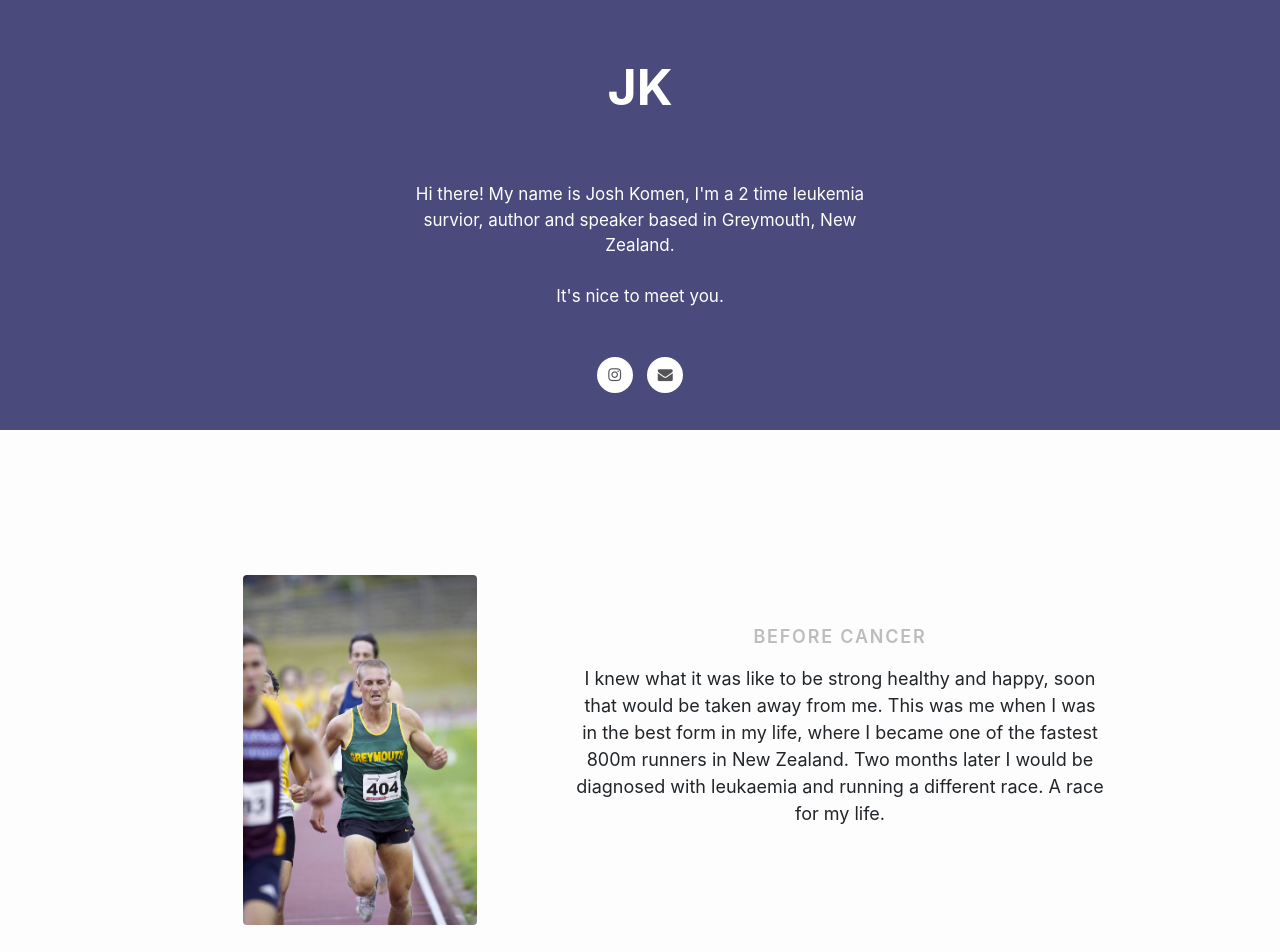
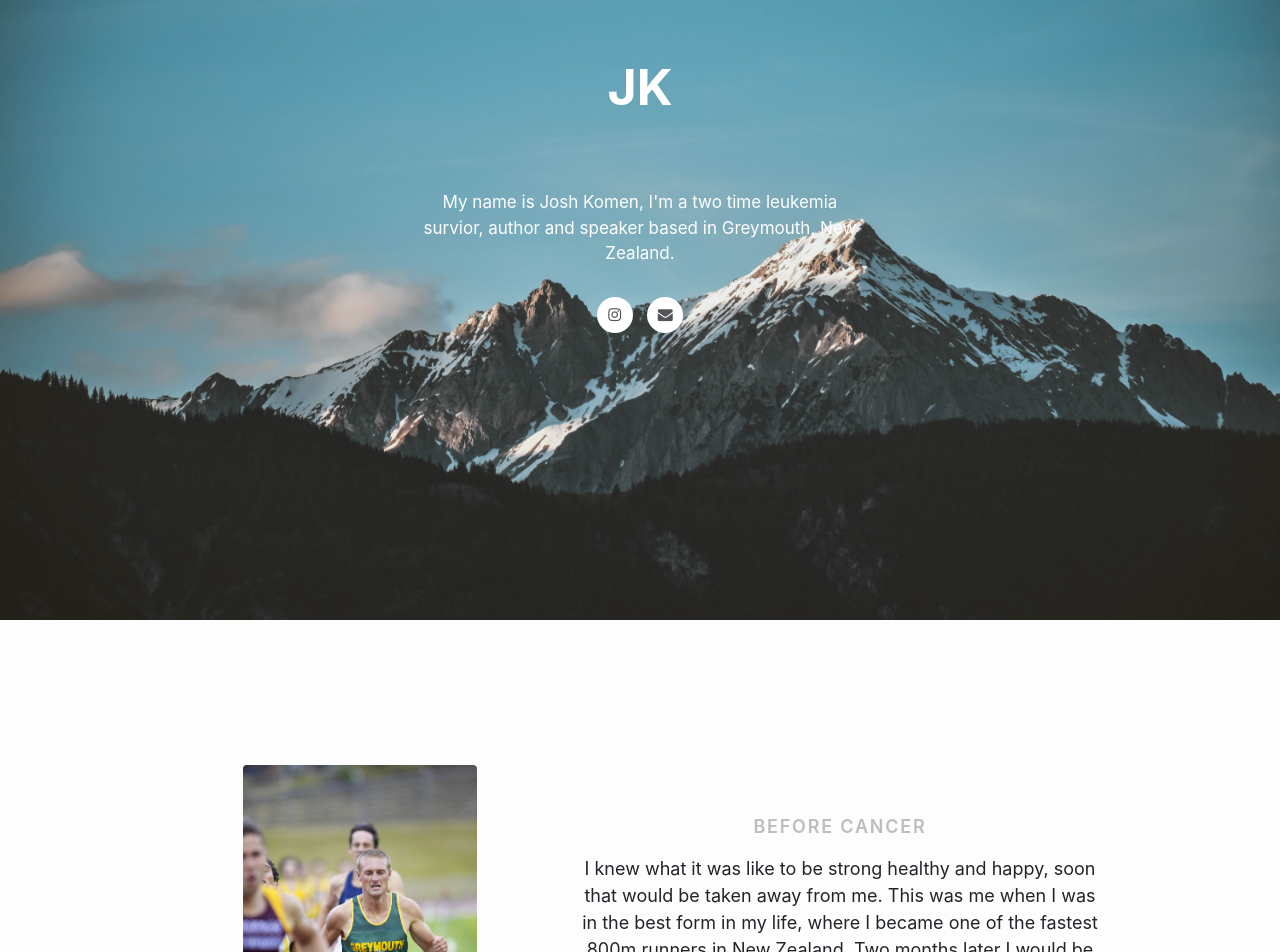
Before and after one commit to Thwaitesy/joshkomen.com, a Jekyll site: the page built from index.html, in a window 1280 px wide. Shown: the top 952 px of the page. Built offline with Jekyll 4.4.1, drawn with Linux system fonts in a browser that asks for light colours; nearby versions of some CDN libraries.

Commit message:
Updated a few things

```diff
--- a/assets/site.css
+++ b/assets/site.css
@@ -39,14 +39,14 @@ body {
 .details {
     position: relative;
     z-index: 300;
-    padding-top: 50px;
     text-align: center;
+    padding: 50px 0 250px 0;
 }
 
 .details .title {
     color: white;
     font-size: 50px;
-    margin-bottom: 50px;
+    margin-bottom: 35px;
     font-weight: bold;
     text-transform: uppercase;
 }
@@ -56,8 +56,7 @@ body {
     font-size: 17px;
     margin: 0 auto;
     color:#fefefe;
-    padding: 7px;
-    margin-bottom: 40px;
+    padding: 30px;
 }
 
 .details .links {
@@ -104,14 +103,16 @@ body {
 @media (max-width: 767px) {
     .details .title {
         font-size: 45px;
-    }
+        margin-bottom: 15px;
+}
 
     .details .sub-title{
         font-size: 15px;
     }
 
-    .details{
+    .details {
         padding-top: 50px;
+        padding-bottom: 30px;
     }
 }
 
@@ -122,7 +123,7 @@ body {
 }
 
 .colour-overlay {
-    display: block;
+    display: none;
     z-index: 200;
    position: absolute;
    top: 0;
@@ -140,14 +141,12 @@ body {
    left: 0;
    right: 0;
 
-   background-image : url('./img/bg.jpg');
-  -webkit-background-size: cover;
-  -moz-background-size: cover;
-  -o-background-size: cover;
-  background-size: cover;
-  background-attachment: scroll;
-  background-size: cover;
-  background-position: center;
+   background: url('./img/bg2.jpg') no-repeat center center fixed;
+   -webkit-background-size: cover;
+   -moz-background-size: cover;
+   -o-background-size: cover;
+   background-size: cover;
+   background-position: 0% 80%;
 }
 
 .background img {
--- a/index.html
+++ b/index.html
@@ -14,9 +14,7 @@ active: home
     <div class="details">
         <div class="title">JK</div>
         <div class="sub-title">
-            Hi there! My name is Josh Komen, I'm a 2 time leukemia survior, author and speaker based in Greymouth, New Zealand.
-            <br><br>
-            It's nice to meet you.
+            My name is Josh Komen, I'm a two time leukemia survior, author and speaker based in Greymouth, New Zealand.
         </div>
         <ul class="links">
             <li><a class="fa fa-instagram" href="https://www.instagram.com/{{ site.instagram_username }}" target="_blank"><span class="description">Instagram</span></a></li>
```
Also changed, not shown: assets/img/43879330_1242588695883258_6573418996664631296_n.jpg (added), assets/img/bg.jpg, assets/img/bg2.jpg (added), assets/img/bgold.jpg (added).
